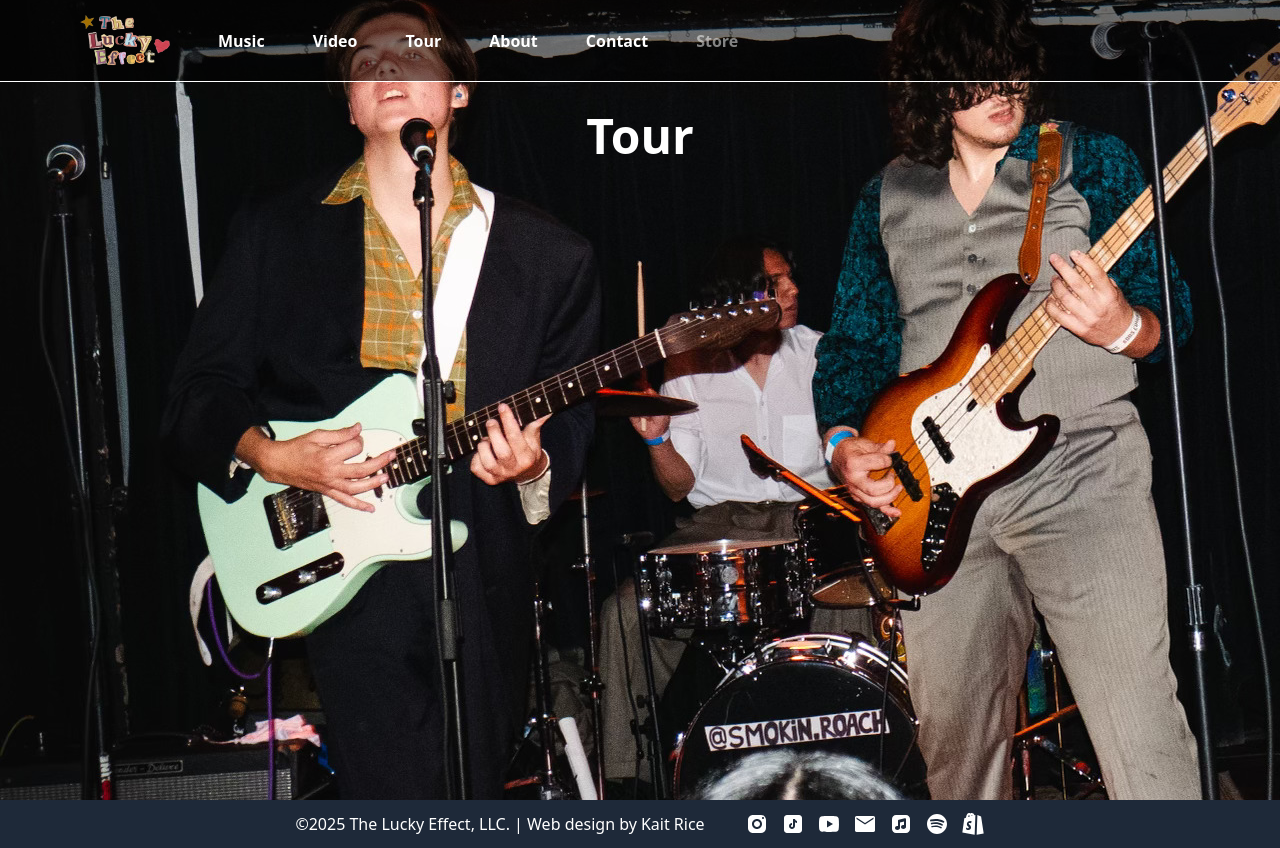
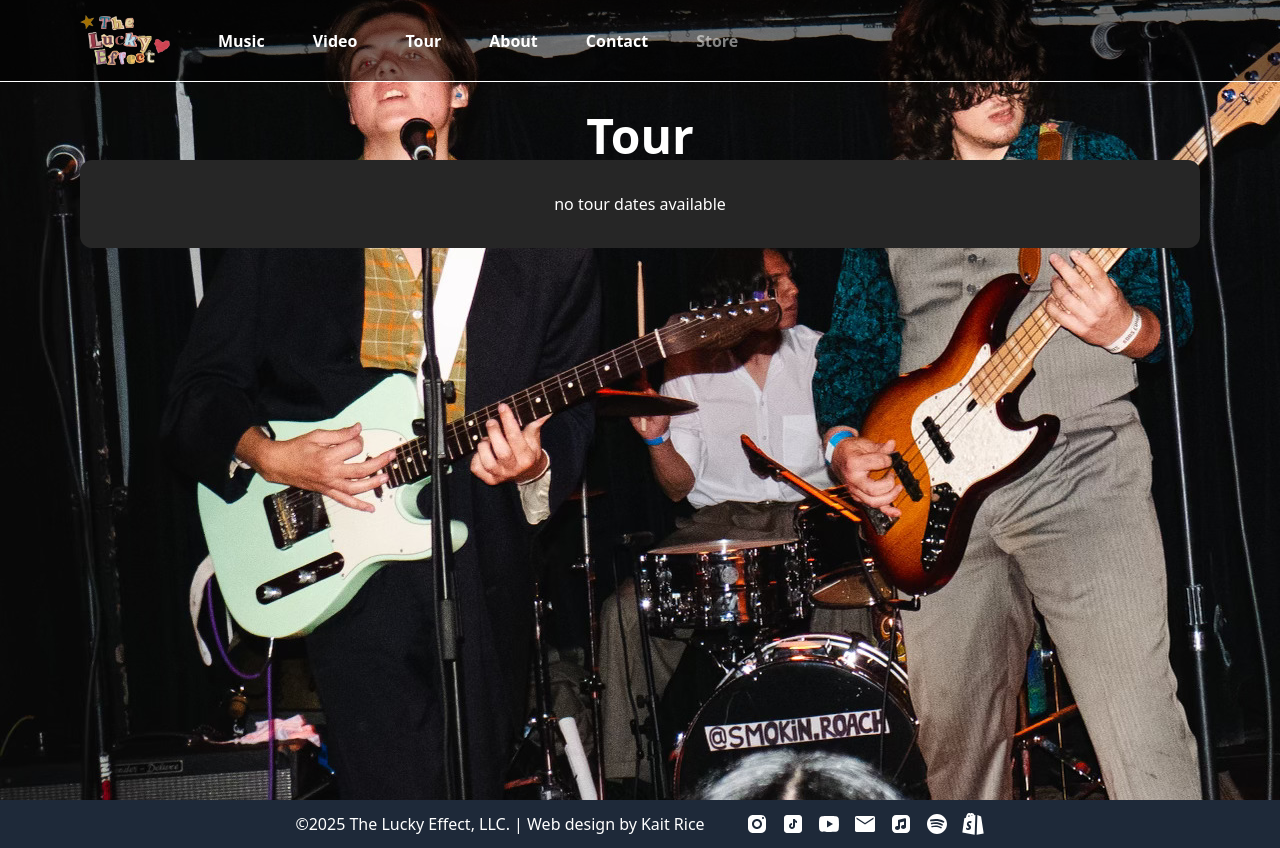
Before and after one commit to kaitrice/web-tle, a Next.js app: page /preview/tour in a window 1280 px wide. Built offline with nearby package versions, Linux system fonts and the light colour scheme.

Commit message:
add bandsintown (empty widget)

```diff
--- /dev/null
+++ b/app/_components/widgets/BandsintownWidget.tsx
@@ -0,0 +1,31 @@
+import { getTourDates } from "@/app/_data/bandsintown"
+import { Track } from "@/app/_types/spotify.types"
+import React from "react"
+
+function TourDate(show: Track) {
+    const images = show.
+    // console.log(images)
+
+    return (
+        <div className="flex flex-col items-center justify-start text-center">
+
+        </div>
+    )
+}
+
+export default async function BandsintownWidget() {
+    const data = await getTourDates()
+    const tourDates = data
+    console.log('tourDates:', tourDates)
+
+    return (
+        <section className="flex justify-center gap-6 p-8 bg-neutral-800 rounded-xl">
+            {tourDates ?
+                tourDates.map((track: Track) => (
+                    <Card key={track.id} {...track} />
+                )) :
+                <>no tour dates available</>
+            }
+        </section>
+    )
+}
--- /dev/null
+++ b/app/_data/bandsintown.ts
@@ -0,0 +1,9 @@
+async function fetchTourDates(code: string): Promise<any> {
+    return null
+}
+
+export async function getTourDates(): Promise<any> {
+    const code = ""
+
+    return fetchTourDates(code)
+}
--- a/app/preview/tour/page.tsx
+++ b/app/preview/tour/page.tsx
@@ -1,10 +1,13 @@
+import BandsintownWidget from "@/app/_components/widgets/BandsintownWidget";
+
 export default function Tour() {
   return (
-    <div className="min-h-screen bg-left bg-home text-white">
+    <main className="min-h-screen bg-left bg-home text-white text-center justify-center px-20 py-8">
       <div className="heading-spacer" />
-      <section className="px-20 py-8 text-center justify-center">
-        <h1 className="text-3xl font-bold md:text-5xl">Tour</h1>
+      <h1 className="text-3xl font-bold md:text-5xl">Tour</h1>
+      <section className="">
+        <BandsintownWidget />
       </section>
-    </div>
+    </main>
   )
 }
```
